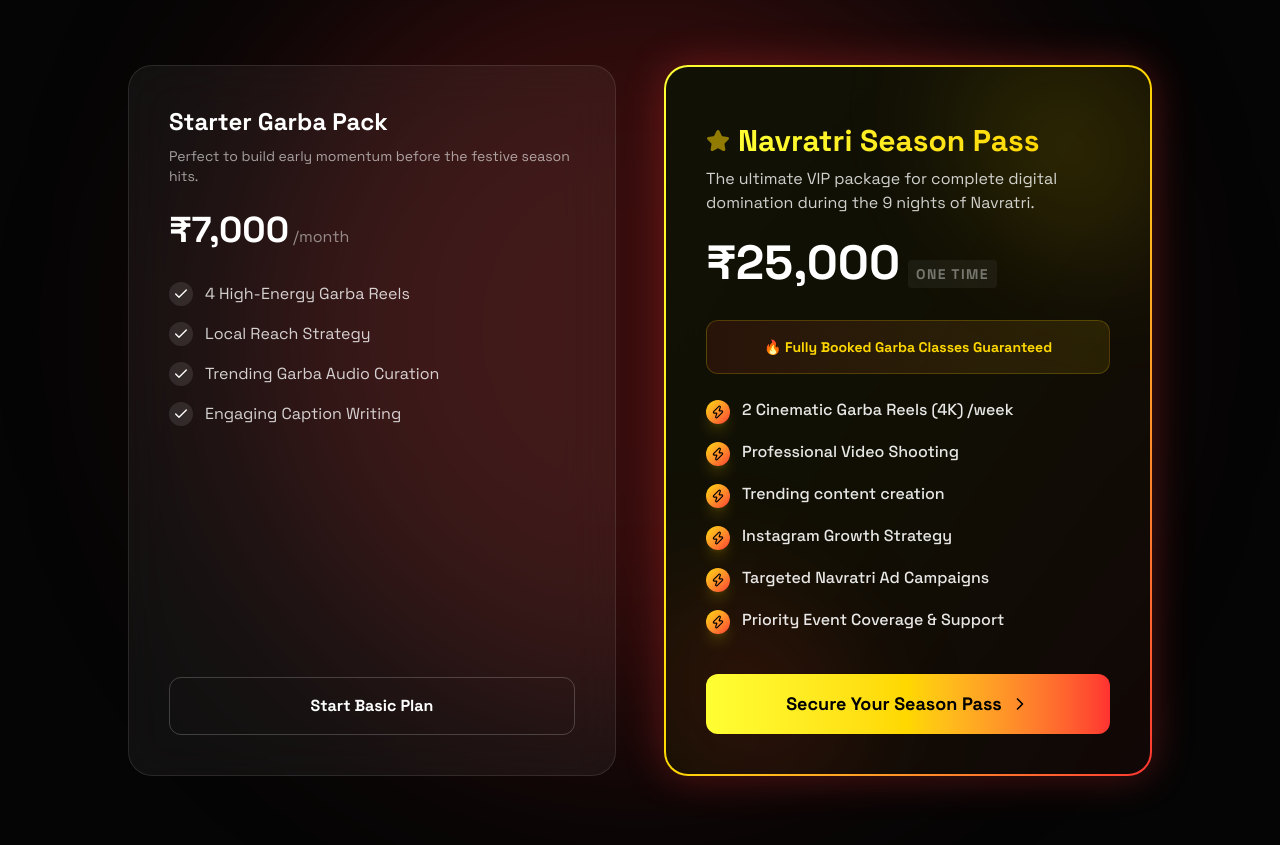
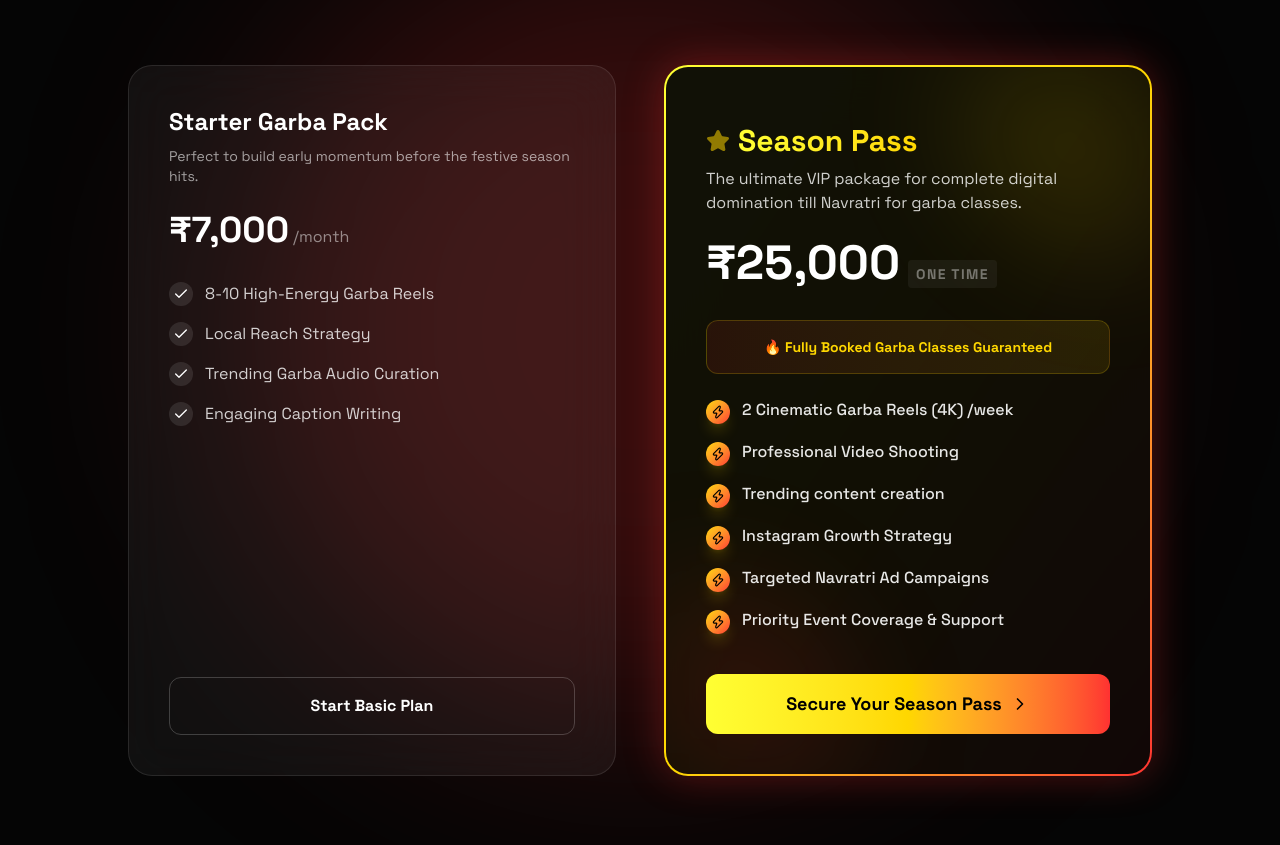
Before and after one commit to postifystudio1008/garbaclasses, a React (Vite) app: page / in a window 1280 px wide. Shown: the part 4260-5105 px from the top of the page. Built offline with nearby package versions, Linux system fonts and the light colour scheme.

Commit message:
change the content of pricing section

```diff
--- a/src/components/Pricing.tsx
+++ b/src/components/Pricing.tsx
@@ -45,7 +45,7 @@ export const Pricing = () => {
 
             <ul className="space-y-4 mb-10 flex-grow relative z-10">
               {[
-                '4 High-Energy Garba Reels',
+                '8-10 High-Energy Garba Reels',
                 'Local Reach Strategy',
                 'Trending Garba Audio Curation',
                 'Engaging Caption Writing'
@@ -84,9 +84,9 @@ export const Pricing = () => {
               <div className="mb-8 relative z-10 mt-4">
                 <div className="flex items-center gap-2 mb-2">
                   <Star className="w-6 h-6 text-gold fill-gold animate-pulse" />
-                  <h3 className="text-3xl font-bold text-transparent bg-clip-text bg-gradient-to-r from-electric-yellow to-gold">Navratri Season Pass</h3>
+                  <h3 className="text-3xl font-bold text-transparent bg-clip-text bg-gradient-to-r from-electric-yellow to-gold">Season Pass</h3>
                 </div>
-                <p className="text-white/80 mb-6">The ultimate VIP package for complete digital domination during the 9 nights of Navratri.</p>
+                <p className="text-white/80 mb-6">The ultimate VIP package for complete digital domination till Navratri for garba classes.</p>
                 <div className="flex items-baseline gap-2">
                   <span className="text-5xl font-black text-white">₹25,000</span>
                   <span className="text-white/40 text-sm font-bold uppercase tracking-widest bg-white/5 px-2 py-1 rounded">One Time</span>
```
